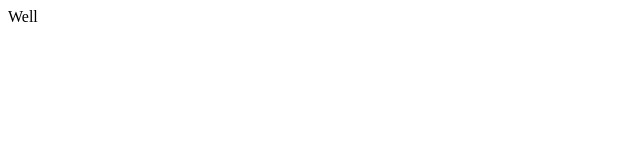
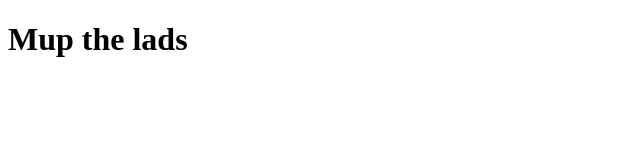
Before and after one commit to brianoconnell98/BCMHealth-Client, a plain HTML site: page index.html in a window 1280 px wide. Shown: the whole page, without its empty margins (0-640 px from the left). Drawn offline with Linux system fonts and the light colour scheme.

Commit message:
Second Commit :thumbsup

```diff
--- a/index.html
+++ b/index.html
@@ -6,6 +6,6 @@
     <title>Document</title>
 </head>
 <body>
-    Well
+    <h1>Mup the lads</h1>
 </body>
 </html>
```
